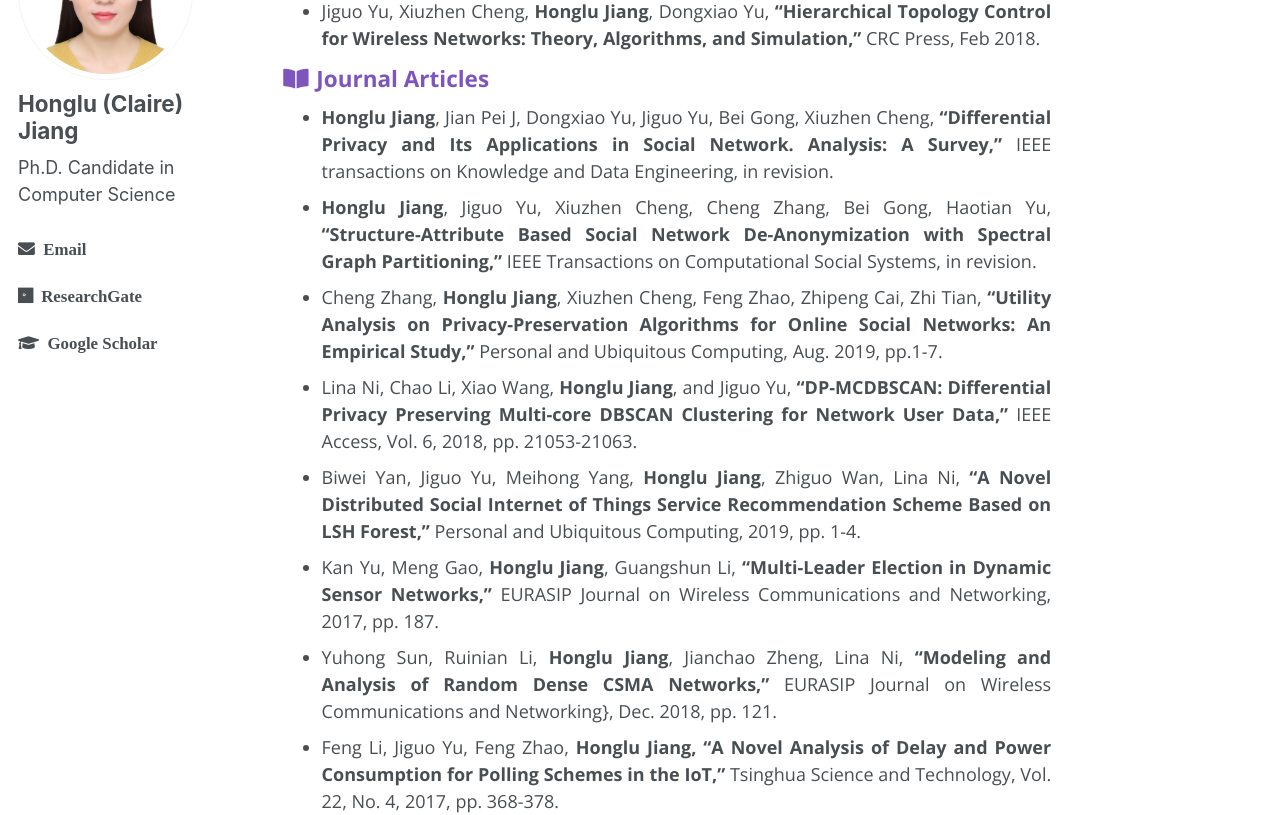
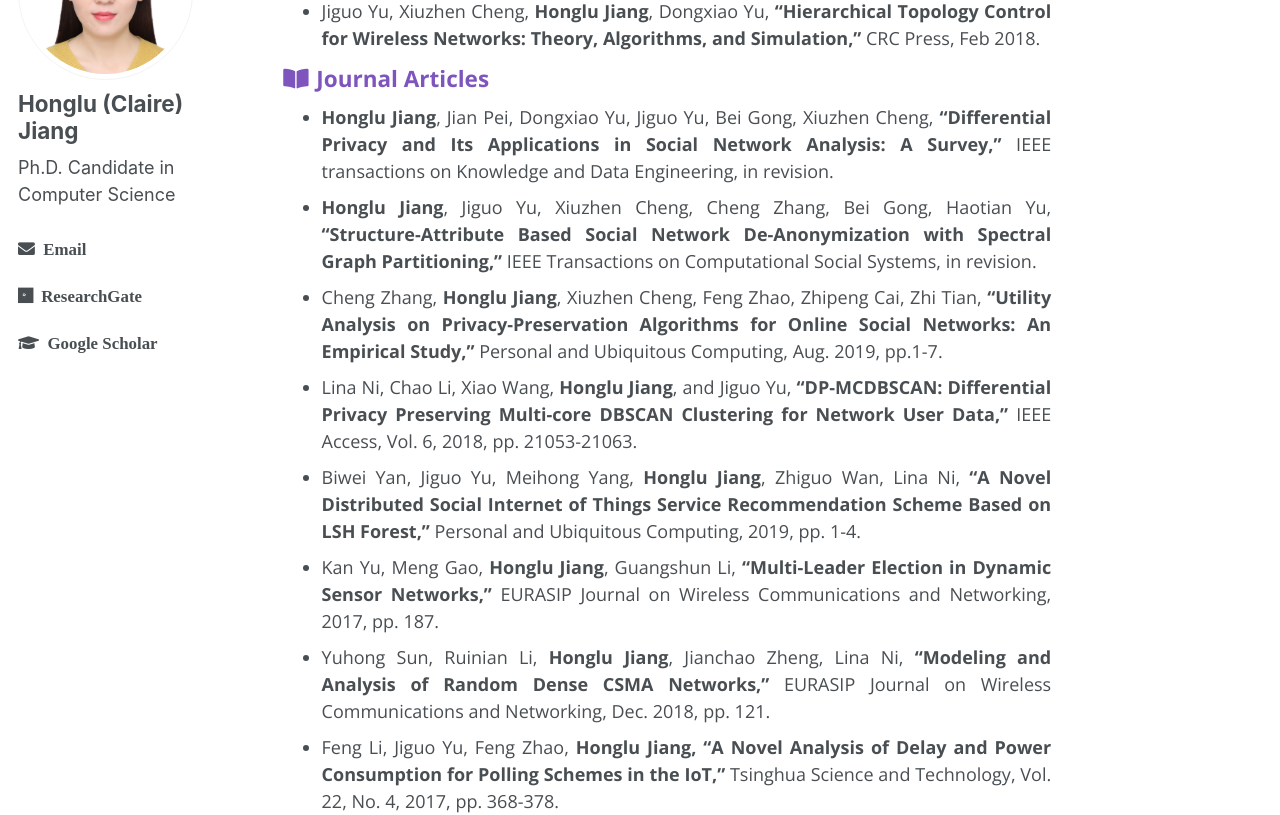
Before and after one commit to hljiang0720/hljiang.github.io, a Jekyll site: the page built from _pages/publications.md, in a window 1280 px wide and 1400 px high. Shown: the part 195-1010 px from the top of the window. Built offline with Jekyll 4.4.1, drawn with Linux system fonts in a browser that asks for light colours.

```diff
--- a/_pages/publications.md
+++ b/_pages/publications.md
@@ -8,13 +8,13 @@ author_profile: true
 * Jiguo Yu, Xiuzhen Cheng, **Honglu Jiang**, Dongxiao Yu, **“Hierarchical Topology Control for Wireless Networks: Theory, Algorithms, and Simulation,”** CRC Press, Feb 2018.
 
 ### <i class="fa fa-fw fa-book-open" aria-hidden="true"></i> Journal Articles
-* **Honglu Jiang**, Jian Pei J, Dongxiao Yu, Jiguo Yu, Bei Gong, Xiuzhen Cheng, **“Differential Privacy and Its Applications in Social Network. Analysis: A Survey,”** IEEE transactions on Knowledge and Data Engineering, in revision.
+* **Honglu Jiang**, Jian Pei, Dongxiao Yu, Jiguo Yu, Bei Gong, Xiuzhen Cheng, **“Differential Privacy and Its Applications in Social Network Analysis: A Survey,”** IEEE transactions on Knowledge and Data Engineering, in revision.
 * **Honglu Jiang**, Jiguo Yu, Xiuzhen Cheng, Cheng Zhang, Bei Gong, Haotian Yu, **“Structure-Attribute Based Social Network De-Anonymization with Spectral Graph Partitioning,”** IEEE Transactions on Computational Social Systems, in revision.
 * Cheng Zhang, **Honglu Jiang**, Xiuzhen Cheng, Feng Zhao, Zhipeng Cai, Zhi Tian, **“Utility Analysis on Privacy-Preservation Algorithms for Online Social Networks: An Empirical Study,”** Personal and Ubiquitous Computing, Aug. 2019, pp.1-7.
 * Lina Ni, Chao Li, Xiao Wang, **Honglu Jiang**, and Jiguo Yu, **“DP-MCDBSCAN: Differential Privacy Preserving Multi-core DBSCAN Clustering for Network User Data,”** IEEE Access, Vol. 6, 2018, pp. 21053-21063.
 * Biwei Yan, Jiguo Yu, Meihong Yang, **Honglu Jiang**, Zhiguo Wan, Lina Ni, **“A Novel Distributed Social Internet of Things Service Recommendation Scheme Based on LSH Forest,”** Personal and Ubiquitous Computing, 2019, pp. 1-4.
 * Kan Yu, Meng Gao, **Honglu Jiang**, Guangshun Li, **“Multi-Leader Election in Dynamic Sensor Networks,”** EURASIP Journal on Wireless Communications and Networking, 2017, pp. 187.
-* Yuhong Sun, Ruinian Li, **Honglu Jiang**, Jianchao Zheng, Lina Ni, **“Modeling and Analysis of Random Dense CSMA Networks,”** EURASIP Journal on Wireless Communications and Networking}, Dec. 2018, pp. 121.
+* Yuhong Sun, Ruinian Li, **Honglu Jiang**, Jianchao Zheng, Lina Ni, **“Modeling and Analysis of Random Dense CSMA Networks,”** EURASIP Journal on Wireless Communications and Networking, Dec. 2018, pp. 121.
 * Feng Li, Jiguo Yu, Feng Zhao, **Honglu Jiang, “A Novel Analysis of Delay and Power Consumption for Polling Schemes in the IoT,”** Tsinghua Science and Technology, Vol. 22, No. 4, 2017, pp. 368-378.
 
 ### <i class="fa fa-fw fa-book-open" aria-hidden="true"></i> Conference Papers
```
